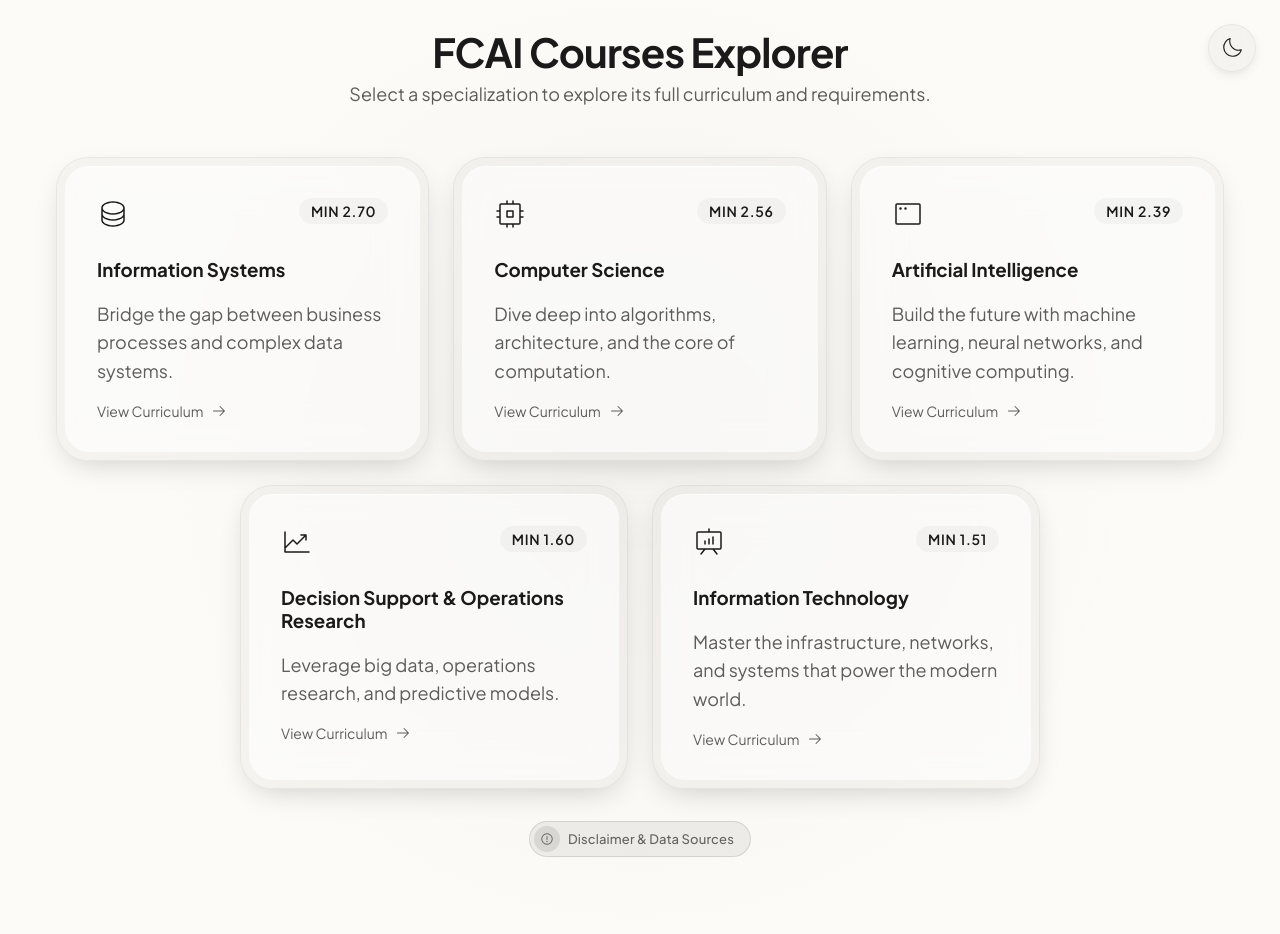
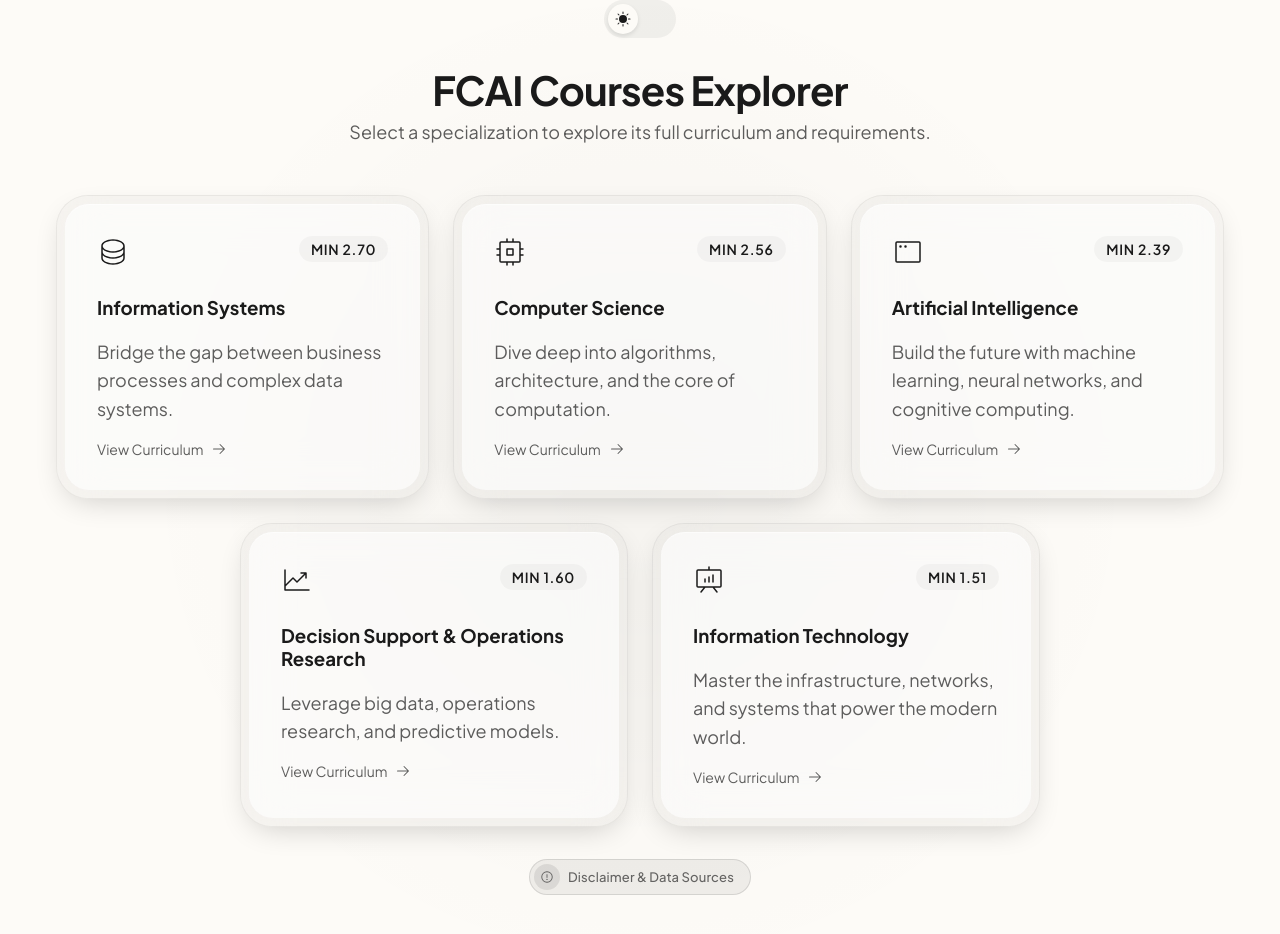
Before and after one commit to zzokm/fcai-course-explorer, a Next.js app: page / in a window 1280 px wide. Shown: the top 934 px of the page. Built offline with nearby package versions, Linux system fonts and the light colour scheme.

Commit message:
feat: Add simple, elegant, animated pill theme toggle

```diff
--- a/src/components/theme-toggle.tsx
+++ b/src/components/theme-toggle.tsx
@@ -5,40 +5,67 @@ import { Moon, Sun } from "@phosphor-icons/react";
 import { useTheme } from "next-themes";
 
 export function ThemeToggle({ style }: { style?: React.CSSProperties }) {
-  const { theme, setTheme } = useTheme();
+  const { theme, setTheme, resolvedTheme } = useTheme();
+  const [mounted, setMounted] = React.useState(false);
+
+  React.useEffect(() => setMounted(true), []);
+
+  if (!mounted) {
+    return (
+      <div
+        style={{
+          width: '72px',
+          height: '38px',
+          borderRadius: '9999px',
+          background: 'rgba(128,128,128,0.1)',
+          ...style
+        }}
+      />
+    );
+  }
+
+  const isDark = resolvedTheme === "dark";
 
   return (
     <button
-      onClick={() => setTheme(theme === "light" ? "dark" : "light")}
+      onClick={() => setTheme(isDark ? "light" : "dark")}
+      aria-label="Toggle theme"
       style={{
-        position: 'absolute',
-        top: '1.5rem',
-        right: '1.5rem',
-        background: 'var(--card-bg-outer)',
-        border: '1px solid var(--card-border-outer)',
-        borderRadius: '50%',
-        width: '3rem',
-        height: '3rem',
+        position: 'relative',
+        width: '72px',
+        height: '38px',
+        borderRadius: '9999px',
+        background: 'rgba(128,128,128,0.1)',
+        border: 'none',
+        cursor: 'pointer',
+        padding: '4px',
         display: 'flex',
         alignItems: 'center',
-        justifyContent: 'center',
-        cursor: 'pointer',
-        color: 'var(--foreground)',
-        zIndex: 40,
-        boxShadow: '0 4px 12px -2px rgba(0,0,0,0.1)',
-        backdropFilter: 'blur(8px)',
+        transition: 'background 0.3s ease',
         ...style
       }}
-      aria-label="Toggle theme"
     >
-      <Sun size={24} weight="light" className="sun-icon" />
-      <Moon size={24} weight="light" className="moon-icon" />
-      <style dangerouslySetInnerHTML={{__html: `
-        .sun-icon { display: none; }
-        .moon-icon { display: block; }
-        .dark .sun-icon { display: block; }
-        .dark .moon-icon { display: none; }
-      `}} />
+      <div
+        style={{
+          width: '30px',
+          height: '30px',
+          borderRadius: '50%',
+          background: 'var(--background)',
+          boxShadow: '0 2px 4px rgba(0,0,0,0.1)',
+          display: 'flex',
+          alignItems: 'center',
+          justifyContent: 'center',
+          color: 'var(--foreground)',
+          transform: `translateX(${isDark ? '34px' : '0'})`,
+          transition: 'transform 0.4s cubic-bezier(0.25, 1, 0.5, 1), background 0.3s ease',
+        }}
+      >
+        {isDark ? (
+          <Moon size={16} weight="fill" />
+        ) : (
+          <Sun size={16} weight="fill" />
+        )}
+      </div>
     </button>
   );
 }
```
